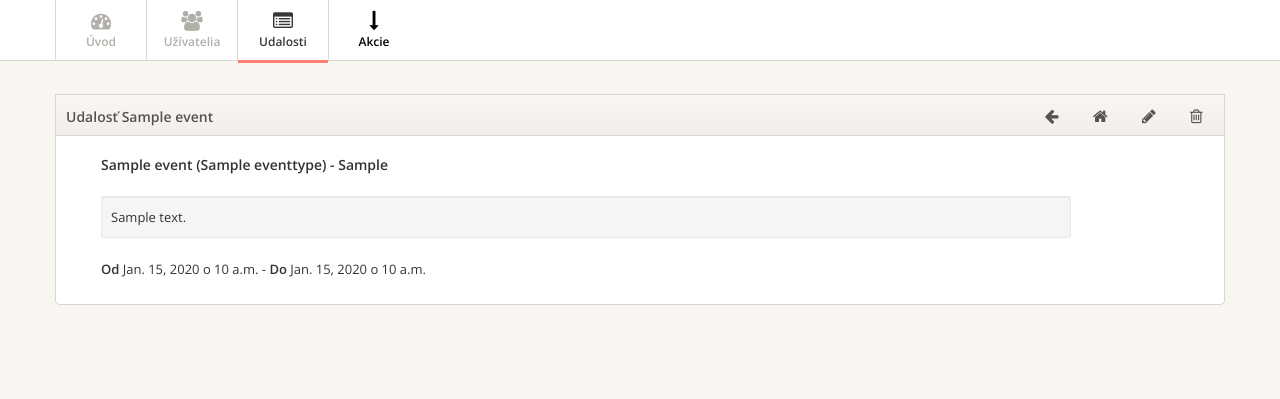
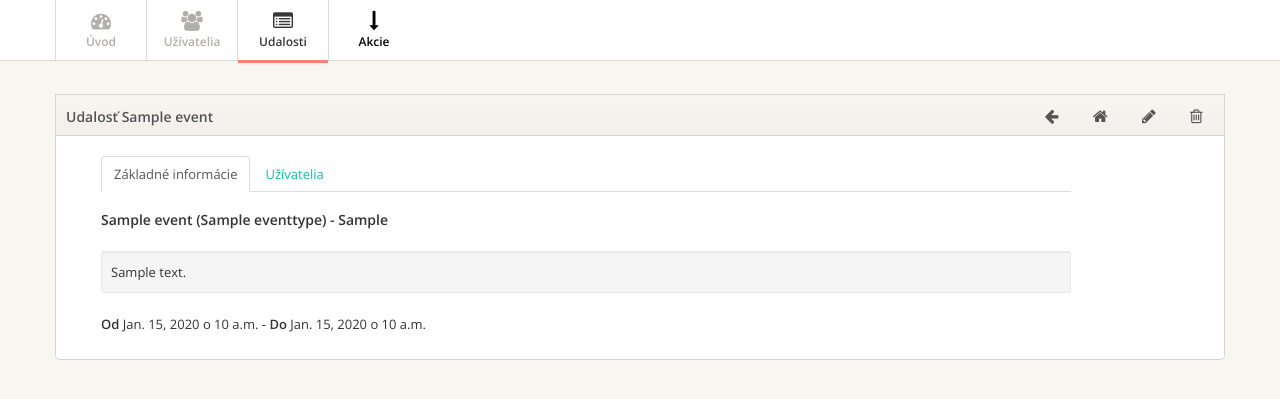
Before and after one commit to OHUSAR/lokomotiva, a Django app: page /lokoadmin/events/1/ in a window 1280 px wide. Shown: the part 54-453 px from the top of the page. Run offline with Django 3.2, Linux system fonts and the light colour scheme; a user stored in the database is signed in; tables that the repository leaves empty hold one stand-in row (values such as "Sample post"); some libraries are stand-ins or nearby versions.

Commit message:
prepare administration of attendance

```diff
--- a/events/views.py
+++ b/events/views.py
@@ -25,11 +25,18 @@ def events(request, wanted=0):
     return render(request, 'lokoadmin/events/events.html', context)
 
 
+@user_passes_test(lambda u: u.is_superuser)
+@login_required
+def event_users(request, pk):
+    event = Event.objects.get(pk=pk)
+    return render(request, 'lokoadmin/events/detail/event_users.html', {'event': event})
+
+
 @method_decorator(user_passes_test(lambda u: u.is_superuser), name='dispatch')
 @method_decorator(login_required, name='dispatch')
 class EventDetail(DeleteView):
     model = Event
-    template_name = 'lokoadmin/events/event_detail.html'
+    template_name = 'lokoadmin/events/detail/event_detail.html'
 
 
 @method_decorator(user_passes_test(lambda u: u.is_superuser), name='dispatch')
--- a/lokoadmin/templates/lokoadmin/events/event_detail.html
+++ b/lokoadmin/templates/lokoadmin/events/detail/detail_base.html
@@ -27,15 +27,22 @@
     </div>
     <div class="widget-content">
       <div class="span10">
-        <h4>{{ event.name }} ({{ event.type }}) - {{ event.location }}</h4>
-        <br>
-        <div class="well well-small">
-          {{ event.description | safe }}
+        <div class="col-md-12" style="margin-bottom: 2%;">
+          <ul class="nav nav-tabs">
+            <li class="{% block basics_active %}{% endblock %}" role="presentation" >
+              <a class="text-success" href="{% url 'lokoadmin:event_detail' event.pk %}">
+                Základné informácie
+              </a>
+            </li>
+            <li class="{% block people_active %}{% endblock %}" role="presentation" >
+              <a class="text-success" href="{% url 'lokoadmin:event_users' event.pk %}">
+                Užívatelia
+              </a>
+            </li>
+          </ul>
         </div>
-        <p>
-          <strong>Od </strong> {{ event.start_date }} o {{ event.start_time }} -
-          <strong>Do </strong> {{ event.end_date }} o {{ event.end_time }}
-        </p>
+        {% block event_detail_content %}
+        {% endblock %}
       </div>
     </div>
   </div>
--- /dev/null
+++ b/lokoadmin/templates/lokoadmin/events/detail/event_detail.html
@@ -0,0 +1,17 @@
+{% extends 'lokoadmin/events/detail/detail_base.html' %}
+
+{% block basics_active %}
+  active
+{% endblock %}
+
+{% block event_detail_content %}
+  <h4>{{ event.name }} ({{ event.type }}) - {{ event.location }}</h4>
+  <br>
+  <div class="well well-small">
+    {{ event.description | safe }}
+  </div>
+  <p>
+    <strong>Od </strong> {{ event.start_date }} o {{ event.start_time }} -
+    <strong>Do </strong> {{ event.end_date }} o {{ event.end_time }}
+  </p>
+{% endblock %}
--- a/lokoadmin/urls.py
+++ b/lokoadmin/urls.py
@@ -20,6 +20,7 @@ event_urls = [
     url(r'^events/$', events, name='events'),
     url(r'^events/older/(.+)/$', events, name='events'),
     url(r'events/(?P<pk>[0-9]+)/$', EventDetail.as_view(), name='event_detail'),
+    url(r'events/(?P<pk>[0-9]+)/users/$', event_users, name='event_users'),
     url(r'events/add/$', EventAdd.as_view(), name='event_add'),
     url(r'events/(?P<pk>[0-9]+)/edit/$', EventEdit.as_view(), name='event_edit'),
     url(r'events/(?P<pk>[0-9]+)/delete/$', EventDelete.as_view(), name='event_delete'),
```
Also changed, not shown: lokoadmin/templates/lokoadmin/events/detail/event_users.html (added, +9 -0 lines).
